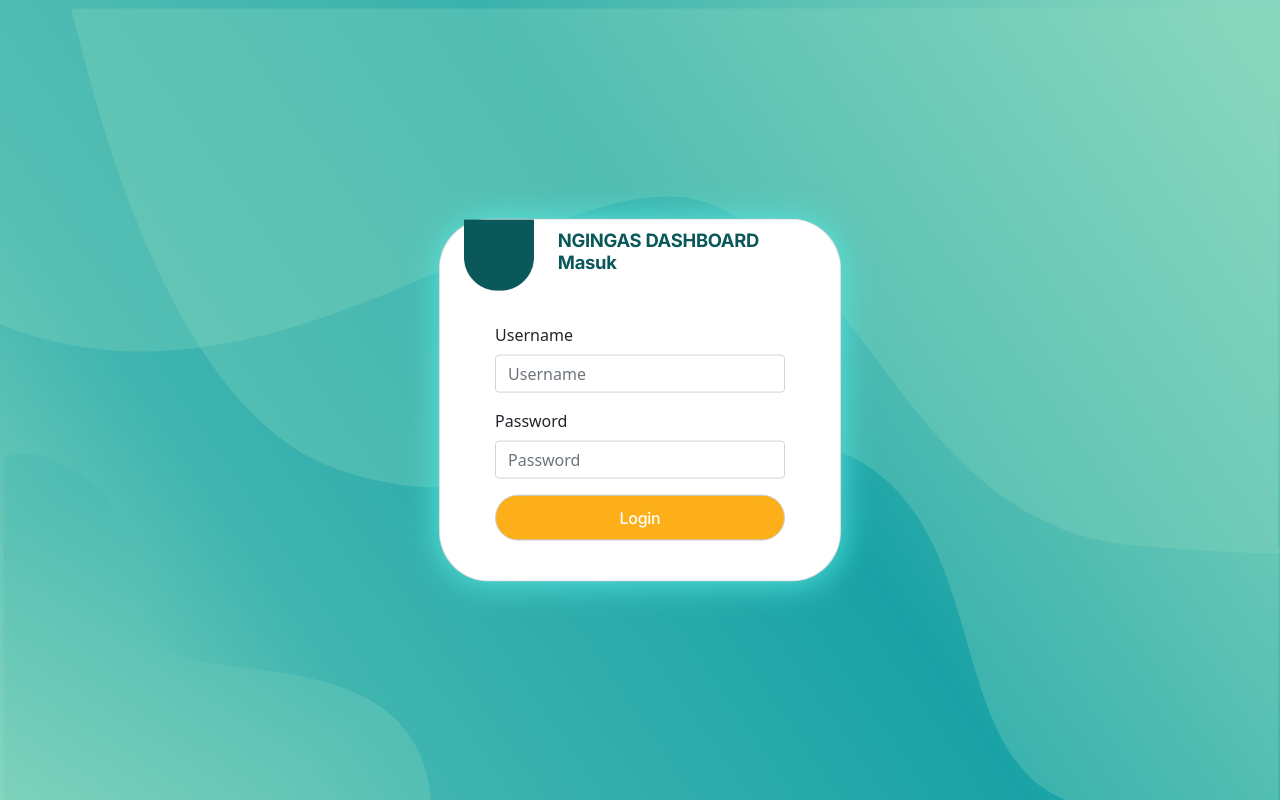
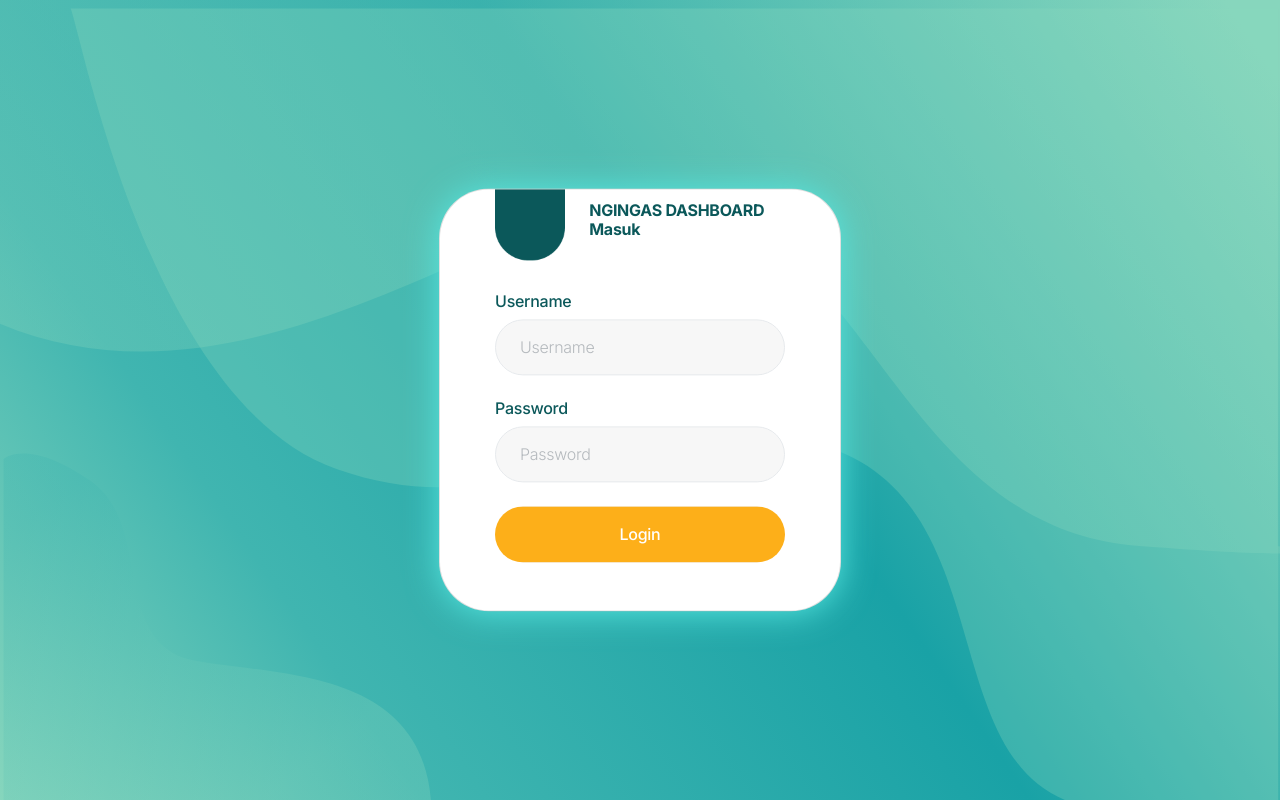
Before and after one commit to KKN-NGINGAS/webngingas, a PHP site: page / in a window 1280 px wide. Run offline with PHP 8.4, Linux system fonts and the light colour scheme.

Commit message:
fix some position and login button

```diff
--- a/assets/main.css
+++ b/assets/main.css
@@ -11,7 +11,7 @@ body {
 h1 {
   font-family: 'Inter';
   font-style: normal;
-  font-size: 1.15em;
+  font-size: 1em;
   font-weight: bold;
   align-items: center;
   letter-spacing: -0.017em;
@@ -24,6 +24,19 @@ h2 {
   font-style: normal;
   font-size: 1em;
   font-weight: medium;
+  align-items: center;
+  letter-spacing: -0.017em;
+
+  color: #0B585A;
+}
+
+label {
+  font-family: Inter;
+  font-style: normal;
+  font-weight: 500;
+  font-size: 1em;
+  line-height: 1.2em;
+  display: flex;
   align-items: center;
   letter-spacing: -0.017em;
 
@@ -64,7 +77,7 @@ h2 {
 
 .button-yellow {
   background: linear-gradient(0deg, #FDAF19, #FDAF19), #B8B6B6;
-  border-radius: 30px;
+  border: 0px;
 
   font-family: Inter;
   font-style: normal;
@@ -83,3 +96,28 @@ h2 {
   color: #FDAF19;
   background: transparent;
 }
+
+.form-control {
+  border-radius: 3em;
+  height: 3.5em;
+  margin-bottom: 1.5em;
+}
+
+.input-field {
+  padding-left: 1.5em;
+  font-family: Inter;
+  font-style: normal;
+  font-weight: 300;
+  font-size: 1em;
+  line-height: 1em;
+  display: flex;
+  align-items: center;
+  letter-spacing: -0.017em;
+
+  color: #0B585A;
+
+  opacity: 0.5;
+
+  background: #F1F1F1;
+
+}
--- a/index.html
+++ b/index.html
@@ -16,21 +16,21 @@
           <div class="card">
             <div class="card-content">
               <div class="row center-item">
-                <div class="col-3">
+                <div class="col-3 ms-auto">
                   <img class="logo" src="assets/img/Logo.png">
                 </div>
-                <div class="col-9">
+                <div class="col-8">
                   <h1>NGINGAS DASHBOARD <br>Masuk</h1>
                 </div>
                 <div class="col-10 mx-auto">
                   <form class="spacer-2">
                     <div class="mb-3">
                       <label for="username" class="form-label">Username</label>
-                      <input type="text" class="form-control" id="username" placeholder="Username">
+                      <input type="text" class="form-control input-field" id="username" placeholder="Username">
                     </div>
                     <div class="mb-3">
                       <label for="password" class="form-label">Password</label>
-                      <input type="password" class="form-control" id="password" placeholder="Password">
+                      <input type="password" class="form-control input-field" id="password" placeholder="Password">
                     </div>
                     <div class="mb-3">
                       <input class="form-control button-yellow" type="submit" name="submit" value="Login">
```
